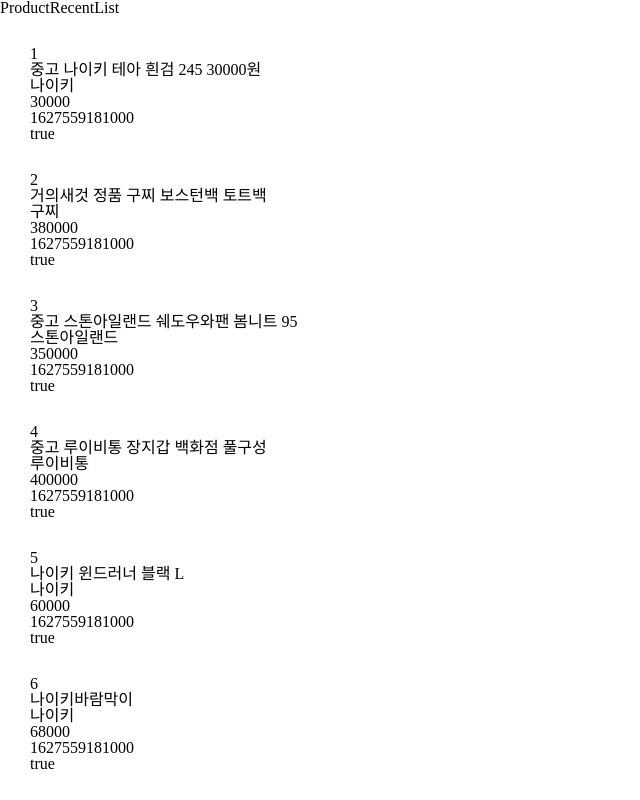
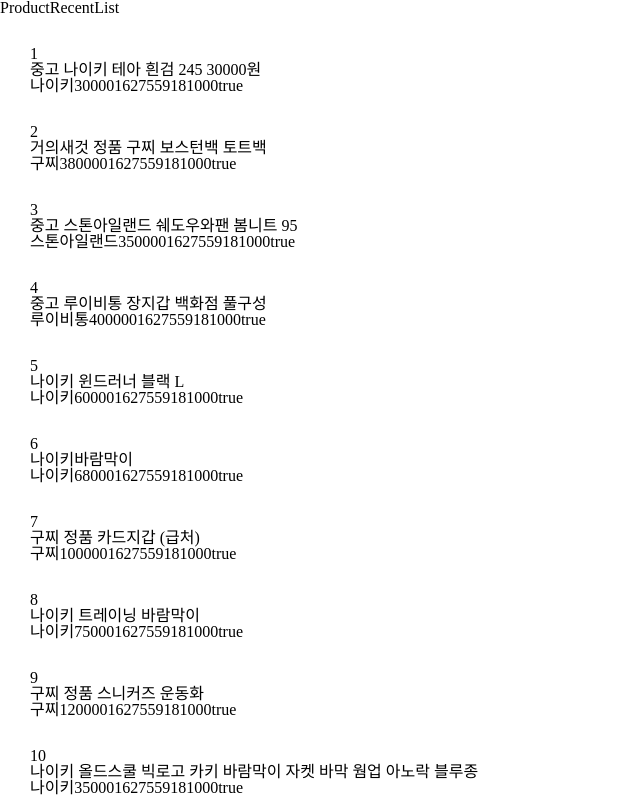
Before and after one commit to wantedAssignment/front-ta-2, a React (Create React App) app: page /product in a window 1280 px wide. Shown: the top 800 px of the page, without its empty margins (0-640 px from the left). Built offline with nearby package versions, Linux system fonts and the light colour scheme.

Commit message:
Design : html 태그 및 스타일 수정

```diff
--- a/src/Routers/Product/ProductPresenter.js
+++ b/src/Routers/Product/ProductPresenter.js
@@ -4,14 +4,14 @@
   return (
     <ul>
       {data.map((item) => (
-        <div key={item.id} style={{ margin: 30 }}>
-          <li>{item.id}</li>
-          <li>{item.title}</li>
-          <li>{item.brand}</li>
-          <li>{item.price}</li>
-          <li>{item.date}</li>
-          <li>{String(item.liked)}</li>
-        </div>
+        <li key={item.id} style={{ margin: 30, cursor: 'pointer' }}>
+          <span>{item.id}</span>
+          <p>{item.title}</p>
+          <span>{item.brand}</span>
+          <span>{item.price}</span>
+          <span>{item.date}</span>
+          <span>{String(item.liked)}</span>
+        </li>
       ))}
     </ul>
   );
```
Also changed, not shown: 1 other file (tests, documents, lock files or other folders).
